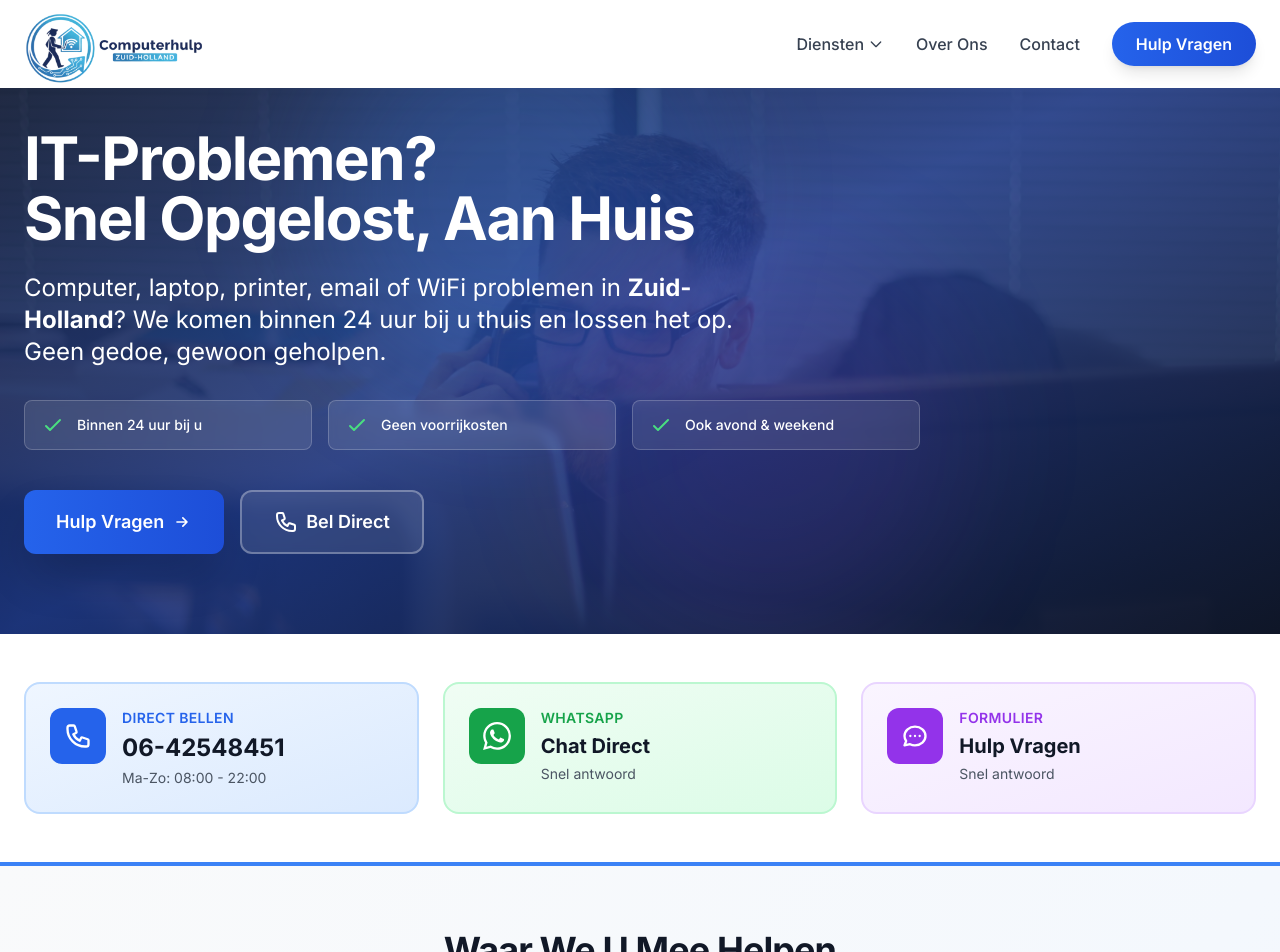
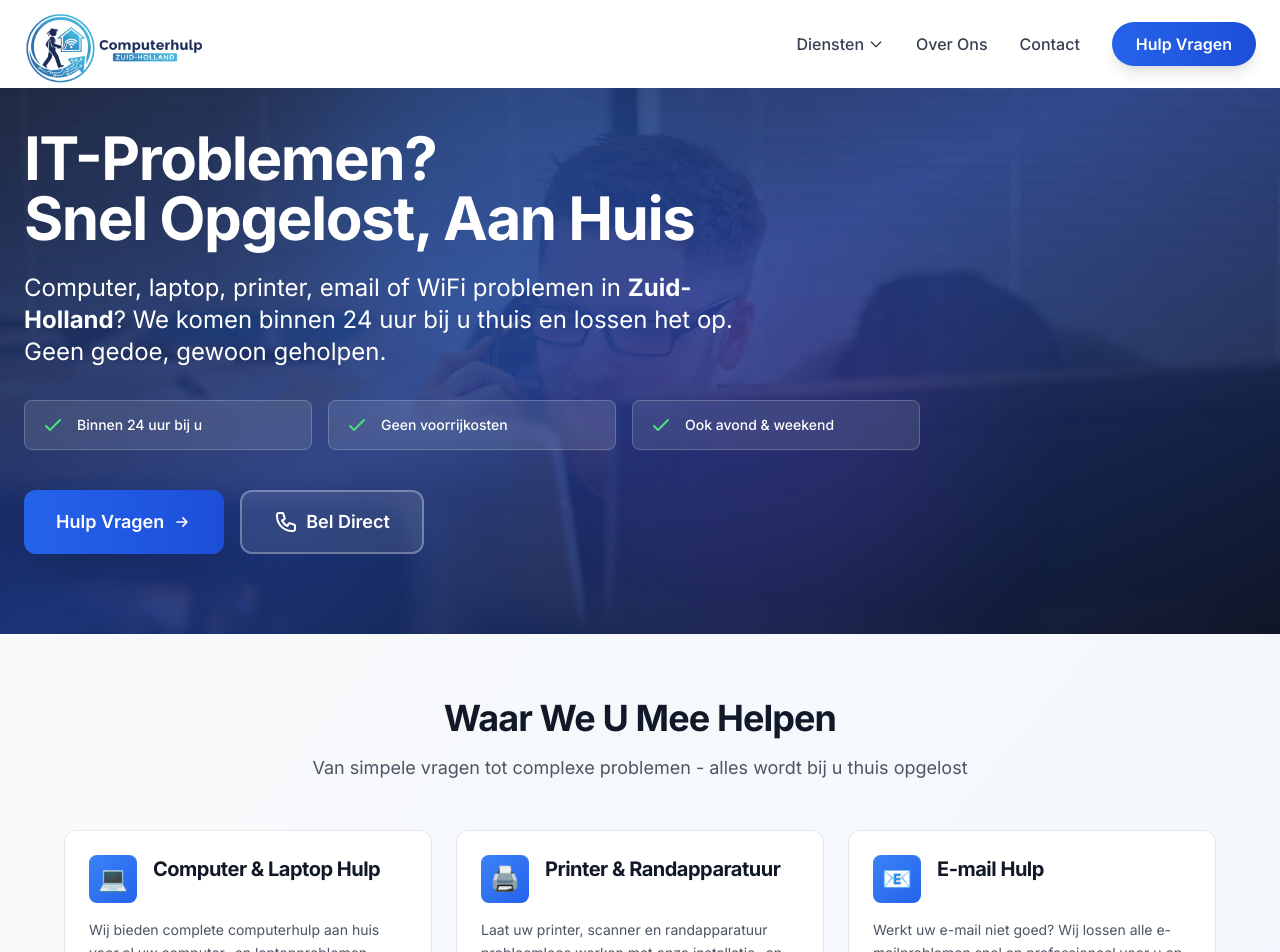
Before and after one commit to newgenn48-ctrl/Computerhulp, a Next.js app: page / in a window 1280 px wide. Shown: the top 952 px of the page. Built offline with nearby package versions, Linux system fonts and the light colour scheme; no server answers.

Commit message:
Remove contact cards section after hero

```diff
--- a/app/page.tsx
+++ b/app/page.tsx
@@ -176,76 +176,10 @@ export default function HomePage() {
         </div>
       </section>
 
-      {/* 2. Directe CTA / contactmogelijkheden */}
-      <section className="bg-white py-12 border-b-4 border-blue-500">
-        <div className="max-w-7xl mx-auto px-4 sm:px-6">
-          <div className="grid md:grid-cols-3 gap-6">
-            {/* Telefoon */}
-            <a
-              href="tel:+31642548451"
-              className="group bg-gradient-to-br from-blue-50 to-blue-100 hover:from-blue-100 hover:to-blue-200 rounded-2xl p-6 border-2 border-blue-200 hover:border-blue-500 transition-all hover:shadow-xl"
-            >
-              <div className="flex items-start gap-4">
-                <div className="w-14 h-14 bg-blue-600 rounded-xl flex items-center justify-center flex-shrink-0 group-hover:scale-110 transition-transform">
-                  <svg className="w-7 h-7 text-white" fill="none" stroke="currentColor" viewBox="0 0 24 24">
-                    <path strokeLinecap="round" strokeLinejoin="round" strokeWidth={2} d="M3 5a2 2 0 012-2h3.28a1 1 0 01.948.684l1.498 4.493a1 1 0 01-.502 1.21l-2.257 1.13a11.042 11.042 0 005.516 5.516l1.13-2.257a1 1 0 011.21-.502l4.493 1.498a1 1 0 01.684.949V19a2 2 0 01-2 2h-1C9.716 21 3 14.284 3 6V5z" />
-                  </svg>
-                </div>
-                <div>
-                  <div className="text-sm font-semibold text-blue-600 uppercase tracking-wide mb-1">Direct Bellen</div>
-                  <div className="text-2xl font-bold text-gray-900 mb-1">06-42548451</div>
-                  <div className="text-sm text-gray-600">Ma-Zo: 08:00 - 22:00</div>
-                </div>
-              </div>
-            </a>
-
-            {/* WhatsApp */}
-            <a
-              href="https://wa.me/31642548451"
-              target="_blank"
-              rel="noopener noreferrer"
-              className="group bg-gradient-to-br from-green-50 to-green-100 hover:from-green-100 hover:to-green-200 rounded-2xl p-6 border-2 border-green-200 hover:border-green-500 transition-all hover:shadow-xl"
-            >
-              <div className="flex items-start gap-4">
-                <div className="w-14 h-14 bg-green-600 rounded-xl flex items-center justify-center flex-shrink-0 group-hover:scale-110 transition-transform">
-                  <svg className="w-7 h-7 text-white" fill="currentColor" viewBox="0 0 24 24">
-                    <path d="M17.472 14.382c-.297-.149-1.758-.867-2.03-.967-.273-.099-.471-.148-.67.15-.197.297-.767.966-.94 1.164-.173.199-.347.223-.644.075-.297-.15-1.255-.463-2.39-1.475-.883-.788-1.48-1.761-1.653-2.059-.173-.297-.018-.458.13-.606.134-.133.298-.347.446-.52.149-.174.198-.298.298-.497.099-.198.05-.371-.025-.52-.075-.149-.669-1.612-.916-2.207-.242-.579-.487-.5-.669-.51-.173-.008-.371-.01-.57-.01-.198 0-.52.074-.792.372-.272.297-1.04 1.016-1.04 2.479 0 1.462 1.065 2.875 1.213 3.074.149.198 2.096 3.2 5.077 4.487.709.306 1.262.489 1.694.625.712.227 1.36.195 1.871.118.571-.085 1.758-.719 2.006-1.413.248-.694.248-1.289.173-1.413-.074-.124-.272-.198-.57-.347m-5.421 7.403h-.004a9.87 9.87 0 01-5.031-1.378l-.361-.214-3.741.982.998-3.648-.235-.374a9.86 9.86 0 01-1.51-5.26c.001-5.45 4.436-9.884 9.888-9.884 2.64 0 5.122 1.03 6.988 2.898a9.825 9.825 0 012.893 6.994c-.003 5.45-4.437 9.884-9.885 9.884m8.413-18.297A11.815 11.815 0 0012.05 0C5.495 0 .16 5.335.157 11.892c0 2.096.547 4.142 1.588 5.945L.057 24l6.305-1.654a11.882 11.882 0 005.683 1.448h.005c6.554 0 11.89-5.335 11.893-11.893a11.821 11.821 0 00-3.48-8.413Z"/>
-                  </svg>
-                </div>
-                <div>
-                  <div className="text-sm font-semibold text-green-600 uppercase tracking-wide mb-1">WhatsApp</div>
-                  <div className="text-xl font-bold text-gray-900 mb-1">Chat Direct</div>
-                  <div className="text-sm text-gray-600">Snel antwoord</div>
-                </div>
-              </div>
-            </a>
-
-            {/* Contact formulier */}
-            <Link
-              href="/afspraak-maken"
-              className="group bg-gradient-to-br from-purple-50 to-purple-100 hover:from-purple-100 hover:to-purple-200 rounded-2xl p-6 border-2 border-purple-200 hover:border-purple-500 transition-all hover:shadow-xl"
-            >
-              <div className="flex items-start gap-4">
-                <div className="w-14 h-14 bg-purple-600 rounded-xl flex items-center justify-center flex-shrink-0 group-hover:scale-110 transition-transform">
-                  <svg className="w-7 h-7 text-white" fill="none" stroke="currentColor" viewBox="0 0 24 24">
-                    <path strokeLinecap="round" strokeLinejoin="round" strokeWidth={2} d="M8 12h.01M12 12h.01M16 12h.01M21 12c0 4.418-4.03 8-9 8a9.863 9.863 0 01-4.255-.949L3 20l1.395-3.72C3.512 15.042 3 13.574 3 12c0-4.418 4.03-8 9-8s9 3.582 9 8z" />
-                  </svg>
-                </div>
-                <div>
-                  <div className="text-sm font-semibold text-purple-600 uppercase tracking-wide mb-1">Formulier</div>
-                  <div className="text-xl font-bold text-gray-900 mb-1">Hulp Vragen</div>
-                  <div className="text-sm text-gray-600">Snel antwoord</div>
-                </div>
-              </div>
-            </Link>
-          </div>
-        </div>
-      </section>
-
-      {/* 3. Diensten overzicht - uitgebreid met features */}
+      {/* 2. Diensten overzicht - uitgebreid met features */}
       <ServicesSection showFeatures={true} />
 
-      {/* 4. Werkwijze in 4 stappen */}
+      {/* 3. Werkwijze in 4 stappen */}
       <section className="py-16 bg-white">
         <div className="max-w-7xl mx-auto px-4 sm:px-6">
           <div className="text-center mb-12">
@@ -309,10 +243,10 @@ export default function HomePage() {
         </div>
       </section>
 
-      {/* 5. Prijs & tarieven */}
+      {/* 4. Prijs & tarieven */}
       <PricingSection />
 
-      {/* 6. Klantbeoordelingen / social proof */}
+      {/* 5. Klantbeoordelingen / social proof */}
       <section className="py-16 bg-white">
         <div className="max-w-7xl mx-auto px-4 sm:px-6">
           <div className="text-center mb-12">
@@ -352,7 +286,7 @@ export default function HomePage() {
         </div>
       </section>
 
-      {/* 7. Extra voordelen / geruststelling */}
+      {/* 6. Extra voordelen / geruststelling */}
       <ExtraBenefitsSection />
     </>
   )
```
